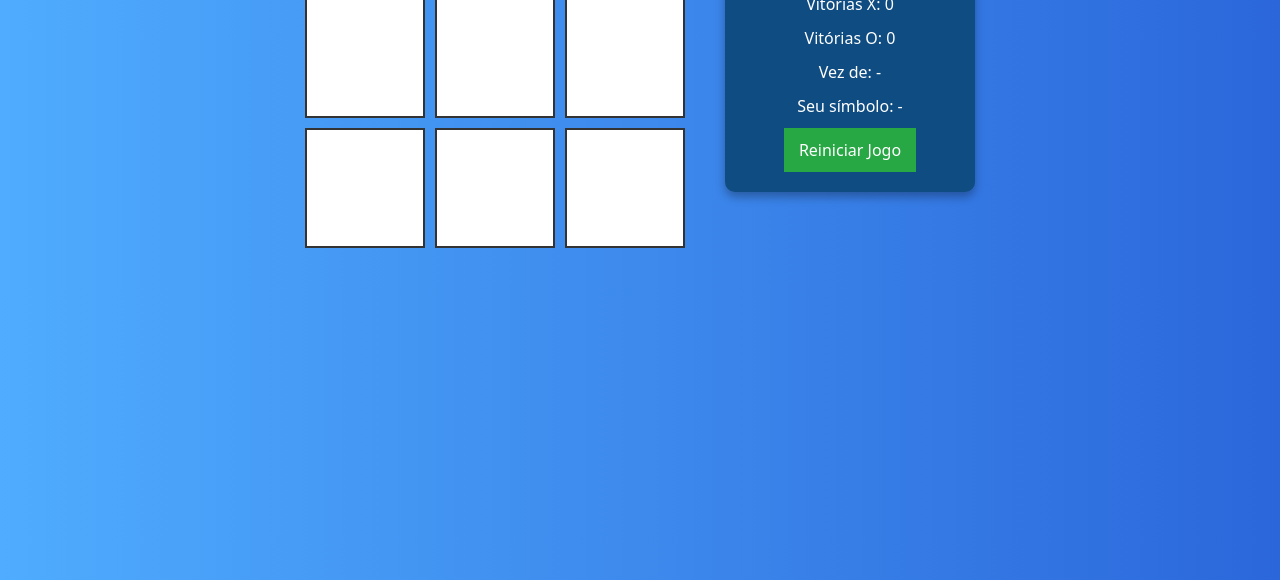
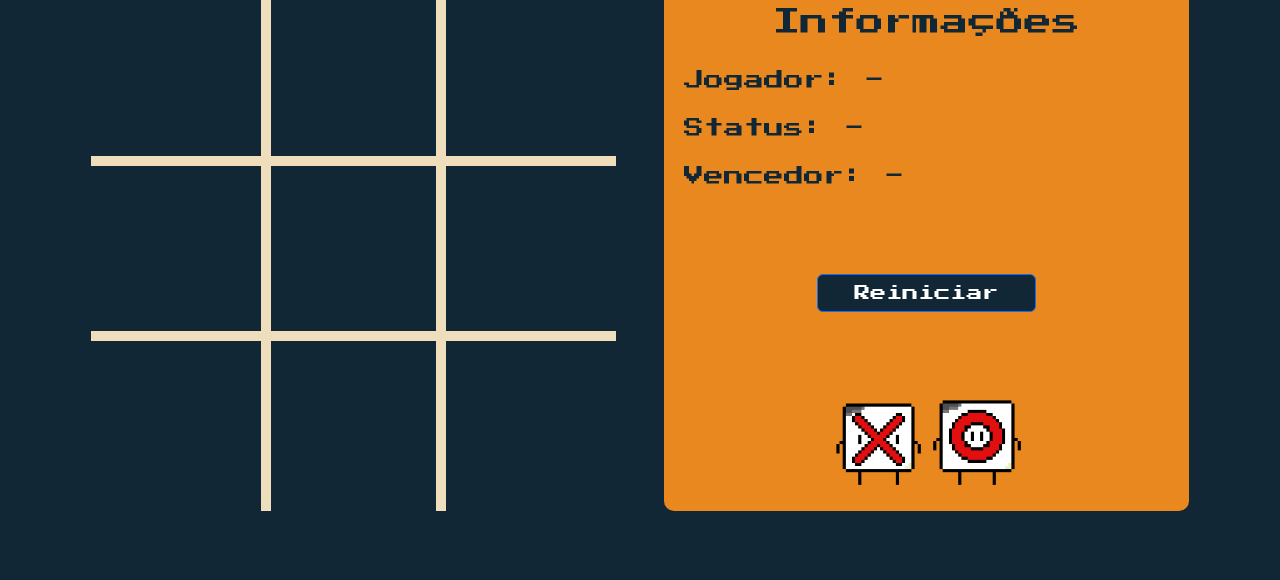
Before and after one commit to julietRigoti/JogoDaVelha-WebSocket-Nodejs, a website: page public/game.html in a window 1280 px wide. Shown: the part 220-800 px from the top of the page. Drawn offline with nearby package versions, Linux system fonts and the light colour scheme; no server answers.

Commit message:
Atualizar página de jogo com estilos CSS e imagens do jogo da velha

```diff
--- a/public/game.html
+++ b/public/game.html
@@ -5,27 +5,61 @@
     <meta name="viewport" content="width=device-width, initial-scale=1.0" />
     <title>Jogo da Velha</title>
     <link rel="stylesheet" href="styles/game.css" />
-    <link href="https://cdn.jsdelivr.net/npm/bootstrap@5.3.3/dist/css/bootstrap.min.css" rel="stylesheet" integrity="sha384-QWTKZyjpPEjISv5WaRU9OFeRpok6YctnYmDr5pNlyT2bRjXh0JMhjY6hW+ALEwIH" crossorigin="anonymous">
-    <script src="https://cdn.jsdelivr.net/npm/bootstrap@5.3.3/dist/js/bootstrap.bundle.min.js" integrity="sha384-YvpcrYf0tY3lHB60NNkmXc5s9fDVZLESaAA55NDzOxhy9GkcIdslK1eN7N6jIeHz" crossorigin="anonymous"></script>
+    <link rel="stylesheet" href="styles/index.css" />
+    <link
+      href="https://cdn.jsdelivr.net/npm/bootstrap@5.3.3/dist/css/bootstrap.min.css"
+      rel="stylesheet"
+      integrity="sha384-QWTKZyjpPEjISv5WaRU9OFeRpok6YctnYmDr5pNlyT2bRjXh0JMhjY6hW+ALEwIH"
+      crossorigin="anonymous"
+    />
+    <link rel="preconnect" href="https://fonts.googleapis.com" />
+    <link rel="preconnect" href="https://fonts.gstatic.com" crossorigin />
+    <link
+      href="https://fonts.googleapis.com/css2?family=Press+Start+2P&display=swap"
+      rel="stylesheet"
+    />
   </head>
   <body>
-    <div id="title">Jogo da Velha</div>
-    <div id="game-container">
-      <!-- Tabuleiro à esquerda -->
-      <div id="board"></div>
+    <div class="principal-div">
+      <h1>Jogo da Velha</h1>
+      <div class="d-flex gap-5">
+        <div id="board"></div>
+        <div id="info-painel">
+          <h3 class="text-center">Informações</h3>
+          <div class="w-100 d-flex flex-column justify-content-between h-100">
+            <div class="w-100 d-flex flex-column text-start gap-3">
+              <h5>Jogador: <span id="playerSymbol"> - </span></h5>
+              <h5>Status: <span id="currentPlayer"> - </span></h5>
+              <h5 >Vencedor: <span id="winner"> - </span></h5>
+            </div>
 
-      <!-- Informações à direita -->
-      <div id="info-panel">
-        <h2>Placar</h2>
-        <p id="scoreX">Vitórias X: 0</p>
-        <p id="scoreO">Vitórias O: 0</p>
-        <p id="currentPlayer">Vez de: -</p>
-        <p>Seu símbolo: <span id="playerSymbol">-</span></p>
-        <button id="restartButton">Reiniciar Jogo</button>
+            <div clas="d-flex w-100 justify-content-center">
+              <button class="btn btn-primary mx-auto d-block" id="restartButton">Reiniciar</button>
+            </div>
+
+            <div class="d-flex w-100 justify-content-center">
+              <img
+                class="imagem-x-game"
+                src="imagens/X.gif"
+                alt="Pixelart tabuleiro com X"
+              />
+              <img
+                class="imagem-o-game"
+                src="imagens/O.gif"
+                alt="Pixelart tabuleiro com O"
+              />
+            </div>
+          </div>
+        </div>
       </div>
     </div>
 
     <script src="https://cdn.socket.io/4.0.1/socket.io.min.js"></script>
     <script src="scripts/game.js"></script>
+    <script
+      src="https://cdn.jsdelivr.net/npm/bootstrap@5.3.3/dist/js/bootstrap.bundle.min.js"
+      integrity="sha384-YvpcrYf0tY3lHB60NNkmXc5s9fDVZLESaAA55NDzOxhy9GkcIdslK1eN7N6jIeHz"
+      crossorigin="anonymous"
+    ></script>
   </body>
 </html>
--- a/public/styles/game.css
+++ b/public/styles/game.css
@@ -1,74 +1,90 @@
 /* Estilização geral */
-body {
-  margin: 0;
-  height: 100vh;
-  display: flex;
-  flex-direction: column;
-  align-items: center;
-  background: linear-gradient(to right, #4facfe, #2b67db);
-  font-family: Arial, sans-serif;
-}
-
-/* Título */
-#title {
-  text-align: center;
-  font-size: 2em;
-  font-weight: bold;
-  margin: 20px 0;
-  color: white;
-}
-
-/* Container principal */
-#game-container {
-  display: flex;
-  justify-content: center;
-  align-items: center;
-  gap: 40px;
-}
-
-/* Tabuleiro */
 #board {
   display: grid;
-  grid-template-columns: repeat(3, 120px);
-  grid-template-rows: repeat(3, 120px);
-  gap: 10px;
+  width: min-content !important; /* Ajusta o tamanho do grid conforme o conteúdo */
+  grid-template-columns: repeat(
+    3,
+    175px
+  ); /* Cada célula menor para o estilo pixel-art */
+  grid-template-rows: repeat(3, 175px);
+  gap: 0; /* Sem espaço entre as células */
+  margin-right: 0;
 }
 
 .cell {
-  background: white;
-  border: 2px solid #333;
+  border: 5px solid #efdebb; /* Bordas grossas para o visual pixelado */
   display: flex;
   align-items: center;
   justify-content: center;
-  font-size: 2.5em;
-  font-weight: bold;
-  cursor: pointer;
+  font-size: 3em; /* Fonte grande para o estilo retrô */
+  color: #efdebb; /* Cor do texto para contraste */
+  transition: background-color 0.2s ease-in-out;
+}
+
+.cell:hover {
+  cursor: pointer; /* Mostra que a célula é interativa */
+}
+
+/* Remove as bordas externas */
+.cell:nth-child(-n + 3) {
+  /* Primeira linha */
+  border-top: none;
+}
+.cell:nth-child(3n) {
+  /* Células à direita */
+  border-right: none;
+}
+.cell:nth-child(3n + 1) {
+  /* Células à esquerda */
+  border-left: none;
+}
+.cell:nth-child(n + 7) {
+  /* Última linha */
+  border-bottom: none;
 }
 
 /* Painel de informações */
-#info-panel {
-  background: #0f4c81;
-  color: white;
+#info-painel {
+  display: flex;
+  margin-right: 0;
+  background: #e9881e;
+  color: #112736;
   padding: 20px;
   border-radius: 10px;
-  box-shadow: 0 5px 10px rgba(0, 0, 0, 0.3);
-  width: 250px;
-  text-align: center;
+  width: 525px;
+  flex-direction: column;
+  gap: 20px;
+  justify-content: left;
+
+  h3 {
+    width: 100%;
+    justify-content: center;
+  }
 }
 
-#info-panel p {
-  margin: 10px 0;
+.btn-primary {
+  border-radius: 0;
+  width: 45%;
+  background-color: #112736 !important;
 }
 
-button {
-  background: #28a745;
-  color: white;
-  border: none;
-  padding: 10px 15px;
-  border-radius: 5px;
-  cursor: pointer;
+.btn-primary:hover {
+  background-color: #c3332d !important;
+  color: #f8bc63 !important;
 }
 
-button:hover {
-  background: #218838;
+.imagem-x-game {
+  position: flex;
+  width: 100px;
+  margin-bottom: 0;
 }
+.imagem-o-game {
+  position: flex;
+  width: 100px;
+  margin-bottom: 0;
+}
+
+/* Generic Styles */
+.mt-100 {
+  margin-top: 100px;
+}
```
